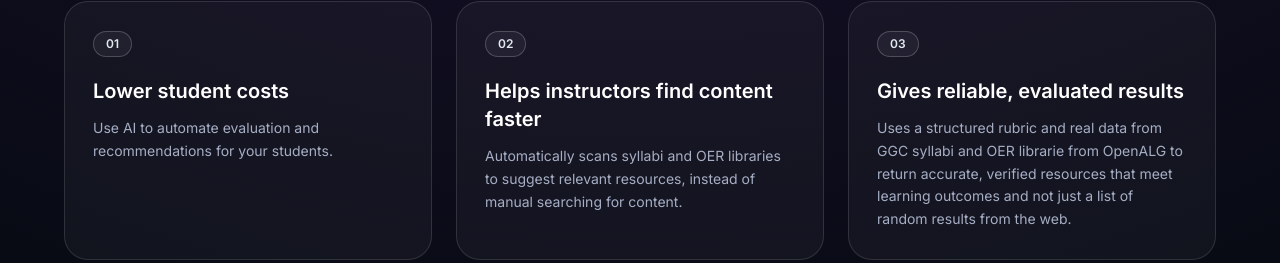
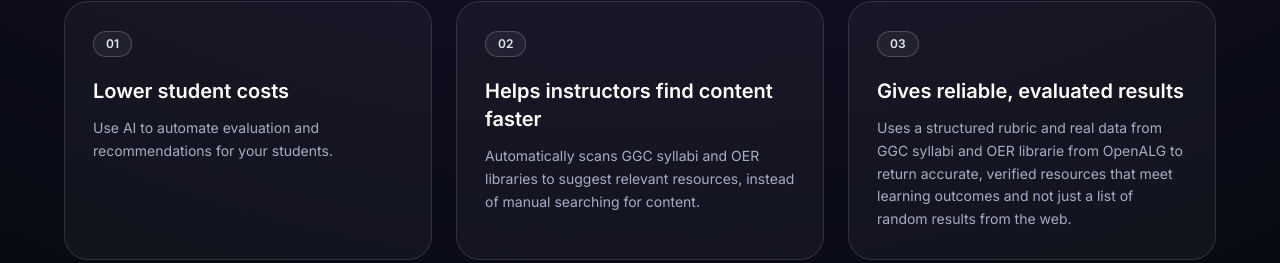
Before and after one commit to JustinTavarez/oer_ai_agent_project, a React (Vite) app in the folder frontend/: page / in a window 1280 px wide. Shown: the part 1160-1423 px from the top of the page. Built offline with nearby package versions, Linux system fonts and the light colour scheme; no server answers.

Commit message:
Updated description on webpage

```diff
--- a/frontend/src/components/Features.jsx
+++ b/frontend/src/components/Features.jsx
@@ -11,7 +11,7 @@ const features = [
   {
     title: "Helps instructors find content faster",
     description:
-      "Automatically scans syllabi and OER libraries to suggest relevant resources, instead of manual searching for content.",
+      "Automatically scans GGC syllabi and OER libraries to suggest relevant resources, instead of manual searching for content.",
     icon: "02",
   },
   {
```
